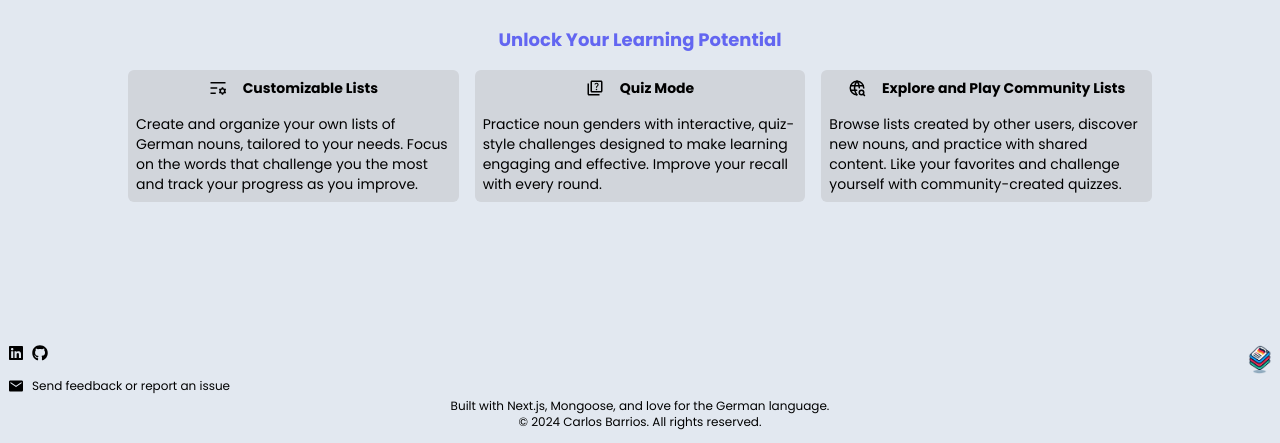
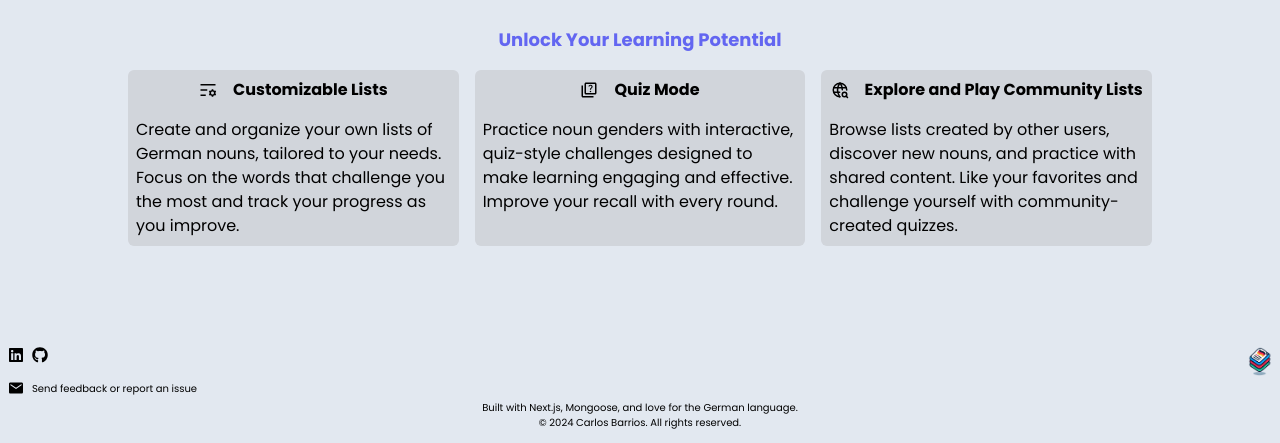
Before and after one commit to carlosbarriosf/artikel-trainer, a Next.js app: page / in a window 1280 px wide. Shown: the part 354-797 px from the top of the page. Built offline with nearby package versions, Linux system fonts and the light colour scheme; no server answers.

Commit message:
changed font size in the footer and home page

```diff
--- a/app/page.jsx
+++ b/app/page.jsx
@@ -32,7 +32,7 @@ const Home = () => {
         <div id='featuresOverview' className='flex flex-col items-center my-8'>
           <h1 className='mb-4 text-center text-lg font-bold text-indigo-500'>Unlock Your Learning Potential</h1>
 
-          <div className='flex flex-col sm:grid grid-cols-3 gap-4 text-sm max-w-screen-lg'>
+          <div className='flex flex-col sm:grid grid-cols-3 gap-4 text-sm sm:text-base max-w-screen-lg'>
             <div className='rounded-md bg-gray-300 p-2 flex flex-col gap-4'>
               <div className='flex justify-center gap-4'>
                 <div className='flex justify-center items-center'>
--- a/components/Footer.jsx
+++ b/components/Footer.jsx
@@ -7,7 +7,7 @@ import { IoMdMail } from "react-icons/io";
 
 const Footer = () => {
   return (
-    <footer className='w-full py-4 flex flex-col gap-1'>
+    <footer className='w-full py-4 flex flex-col gap-1 footer'>
       <div className='flex justify-between'>
         <div className='flex gap-2'>
           <Link href='https://www.linkedin.com/in/carlosbarriosf/'>
@@ -25,13 +25,13 @@ const Footer = () => {
           />
         </div>
       </div>
-      <div className='flex items-center text-xs gap-2'>
+      <div className='flex items-center gap-2'>
         <Link href='mailto:carlosbarriosdev@gmail.com' target='_blank'>
           <IoMdMail size={16}/>
         </Link>
         <p>Send feedback or report an issue</p>
       </div>
-      <div  className='text-center text-xs'>
+      <div  className='text-center'>
       <p>Built with Next.js, Mongoose, and love for the German language.</p>
       <p>© 2024 Carlos Barrios. All rights reserved.</p>
       </div>
--- a/styles/globals.css
+++ b/styles/globals.css
@@ -116,6 +116,9 @@ main {
     box-shadow: 0 20px 25px -5px rgb(0 0 0 / 0.1), 0 8px 10px -6px rgb(0 0 0 / 0.1);
 }
 
+.footer {
+    font-size: 10px;
+}
 
 /* xs */
 @media (min-width: 475px) {
@@ -164,4 +167,7 @@ main {
     .main {
         max-width: 1536px;
     }
+    .footer {
+        font-size: 12px;
+    }
 }
```
